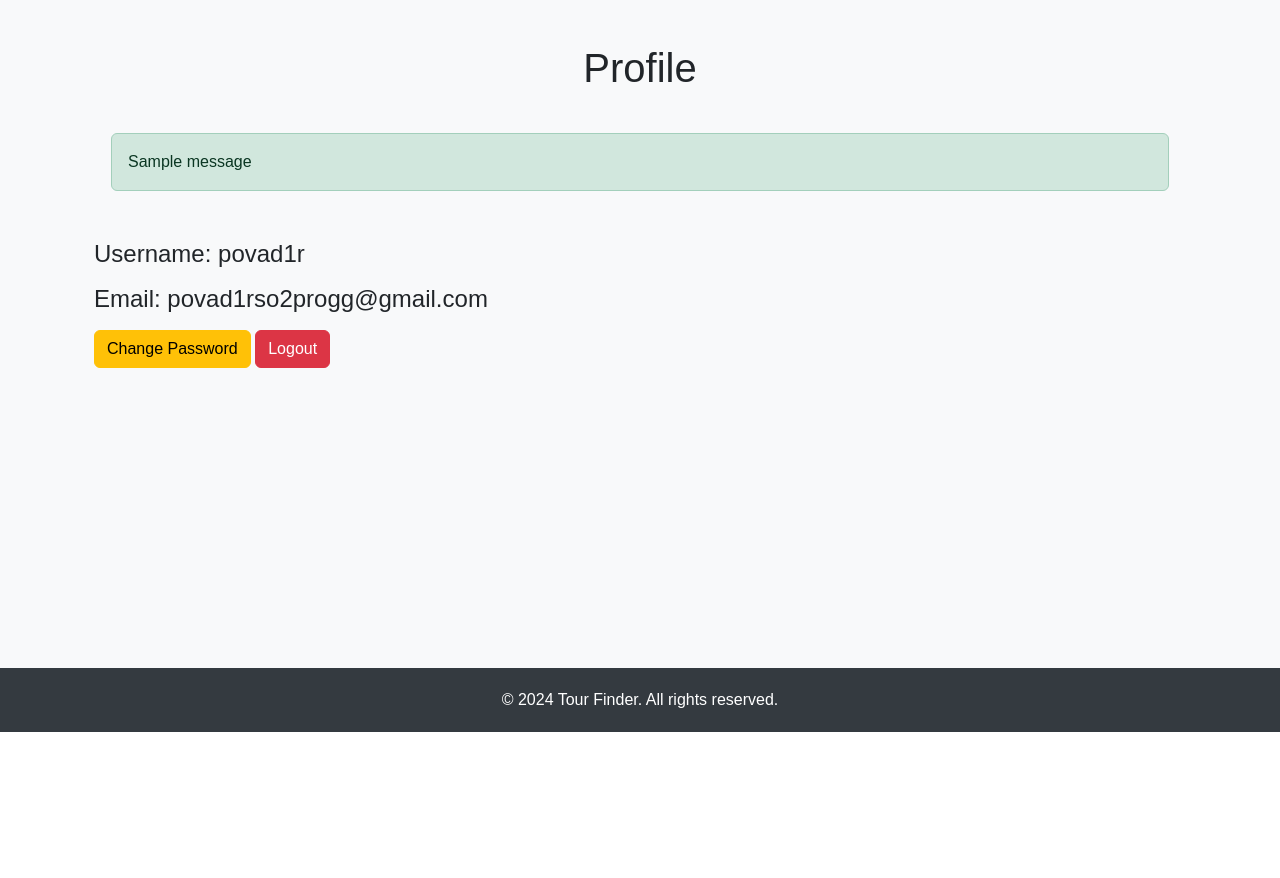
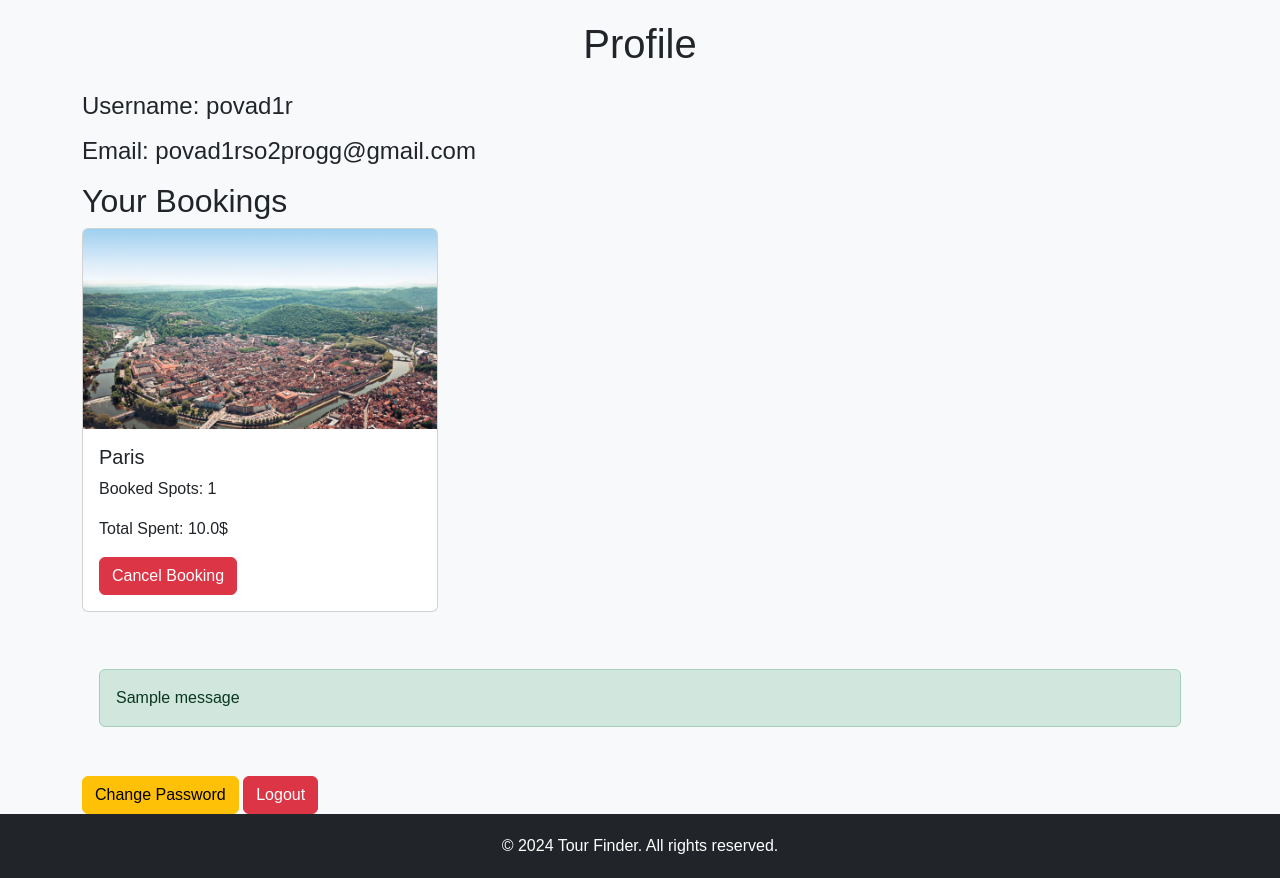
Before and after one commit to povad1r/website_tour, a Flask app: page /profile in a window 1280 px wide. Shown: the part 68-946 px from the top of the page. Before the commit the page ends 800 px from the top, so only its background shows below. Run offline with Flask 3, Linux system fonts and the light colour scheme; a user stored in the database is signed in; tables that the repository leaves empty hold one stand-in row (values such as "Sample post"); one stand-in notice (Sample message) is shown.

Commit message:
booking cancel

```diff
--- a/app/config.py
+++ b/app/config.py
@@ -6,6 +6,6 @@ app = Flask(__name__)
 app.config["SECRET_KEY"] = "<KEY>"
 app.config["SQLALCHEMY_DATABASE_URI"] = "sqlite:///db.sqlite3"
 app.config['UPLOAD_FOLDER'] = UPLOAD_FOLDER
-
+admin_list = ['povad1r']
 login = LoginManager(app)
 login.login_view = 'login'
--- a/app/templates/base.html
+++ b/app/templates/base.html
@@ -84,7 +84,7 @@
     {% block content %}{% endblock %}
   </div>
 
-  <footer class="footer">
+  <footer class="footer footer-dark bg-dark">
     <div class="container text-center">
       <p class="m-0">© 2024 Tour Finder. All rights reserved.</p>
     </div>
--- a/app/templates/profile.html
+++ b/app/templates/profile.html
@@ -3,11 +3,40 @@
 {% block title %}Profile{% endblock %}
 
 {% block content %}
-<div class="container mt-4">
     <h1 class="text-center mb-4">Profile</h1>
 
-    <!-- Display flash messages -->
-    {% with messages = get_flashed_messages(with_categories=true) %}
+
+    <div class="mb-3">
+        <h4>Username: {{ current_user.username }}</h4>
+    </div>
+    <div class="mb-3">
+        <h4>Email: {{ current_user.email }}</h4>
+    </div>
+
+    <h2>Your Bookings</h2>
+    <div class="row">
+        {% for booking in bookings %}
+            <div class="col-md-4 mb-4">
+                <div class="card">
+                    <img src="{{ url_for('static', filename=booking.tour.image_path) }}" class="card-img-top" alt="{{ booking.tour.name }}">
+                    <div class="card-body">
+                        <h5 class="card-title">{{ booking.tour.name }}</h5>
+                        <p class="card-text">Booked Spots: {{ booking.num_people }}</p>
+                        <p class="card-text">Total Spent: {{ booking.total_price }}$</p>
+                        <form action="{{ url_for('cancel_booking', id=booking.id) }}" method="POST" style="display:inline;">
+                            <button type="submit" class="btn btn-danger">Cancel Booking</button>
+                        </form>
+                    </div>
+                </div>
+            </div>
+        {% else %}
+            <div class="col-12">
+                <div class="alert alert-info text-center">No bookings found.</div>
+            </div>
+        {% endfor %}
+    </div>
+
+        {% with messages = get_flashed_messages(with_categories=true) %}
         {% if messages %}
             <div class="alert mt-3">
                 {% for category, message in messages %}
@@ -16,13 +45,6 @@
             </div>
         {% endif %}
     {% endwith %}
-
-    <div class="mb-3">
-        <h4>Username: {{ current_user.username }}</h4>
-    </div>
-    <div class="mb-3">
-        <h4>Email: {{ current_user.email }}</h4>
-    </div>
     <button class="btn btn-warning" data-bs-toggle="modal" data-bs-target="#changePasswordModal">Change Password</button>
     <a href="{{ url_for('logout') }}" class="btn btn-danger">Logout</a>
 </div>
--- a/app/views.py
+++ b/app/views.py
@@ -37,24 +37,53 @@ def tour_detail(id):
 
 # Сторінка бронювання
 @app.route('/book_tour/<int:id>', methods=['GET', 'POST'])
+@login_required  # Ensure the user is logged in
 def book_tour(id):
     tour = Tour.query.get_or_404(id)
+
     if request.method == 'POST':
         num_people = int(request.form.get('num_people'))
         total_price = num_people * tour.price_per_person
 
+        # Check if enough spots are available
         if num_people > tour.available_spots:
             flash('Недостатньо місць!')  # Not enough spots available
             return redirect(url_for('book_tour', id=id))
 
+        # Create a new booking
+        booking = Booking(user_id=current_user.id, tour_id=tour.id, num_people=num_people, total_price=total_price)
+
+        # Update available spots and add the booking
         tour.available_spots -= num_people
-        db.session.commit()
+        db.session.add(booking)  # Add the booking to the session
+        db.session.commit()  # Commit the changes
+
         flash(f'Бронювання успішне! Загальна ціна: {total_price}')  # Booking successful!
-        return redirect(url_for('index'))
+        return redirect(url_for('index'))  # Redirect to a relevant page
 
     return render_template('book_tour.html', tour=tour)
 
 
+@app.route('/cancel_booking/<int:id>', methods=['POST'])
+@login_required
+def cancel_booking(id):
+    booking = Booking.query.get_or_404(id)
+
+    # Ensure the current user is the owner of the booking
+    if booking.user_id != current_user.id:
+        flash('You cannot cancel this booking.', 'danger')
+        return redirect(url_for('profile'))  # Redirect to the profile page
+
+    # Increase available spots in the tour
+    tour = Tour.query.get(booking.tour_id)
+    tour.available_spots += booking.num_people
+
+    # Delete the booking
+    db.session.delete(booking)
+    db.session.commit()
+
+    flash('Your booking has been cancelled and spots have been returned!', 'success')
+    return redirect(url_for('profile'))  # Redirect to the profile page
 
 # Панель адміністратора (доступ тільки для адміністраторів)
 @app.route('/add_tour', methods=['GET', 'POST'])
@@ -163,10 +192,11 @@ def logout():
     flash('You have been logged out.')
     return redirect(url_for('index'))
 
-@app.route('/profile')
+@app.route('/profile', methods=['GET', 'POST'])
 @login_required
 def profile():
-    return render_template('profile.html', user=current_user)
+    user_bookings = Booking.query.filter_by(user_id=current_user.id).all()
+    return render_template('profile.html', user=current_user, bookings=user_bookings)
 
 
 @app.route('/change_password', methods=['POST'])
```
Also changed, not shown: instance/db.sqlite3.
